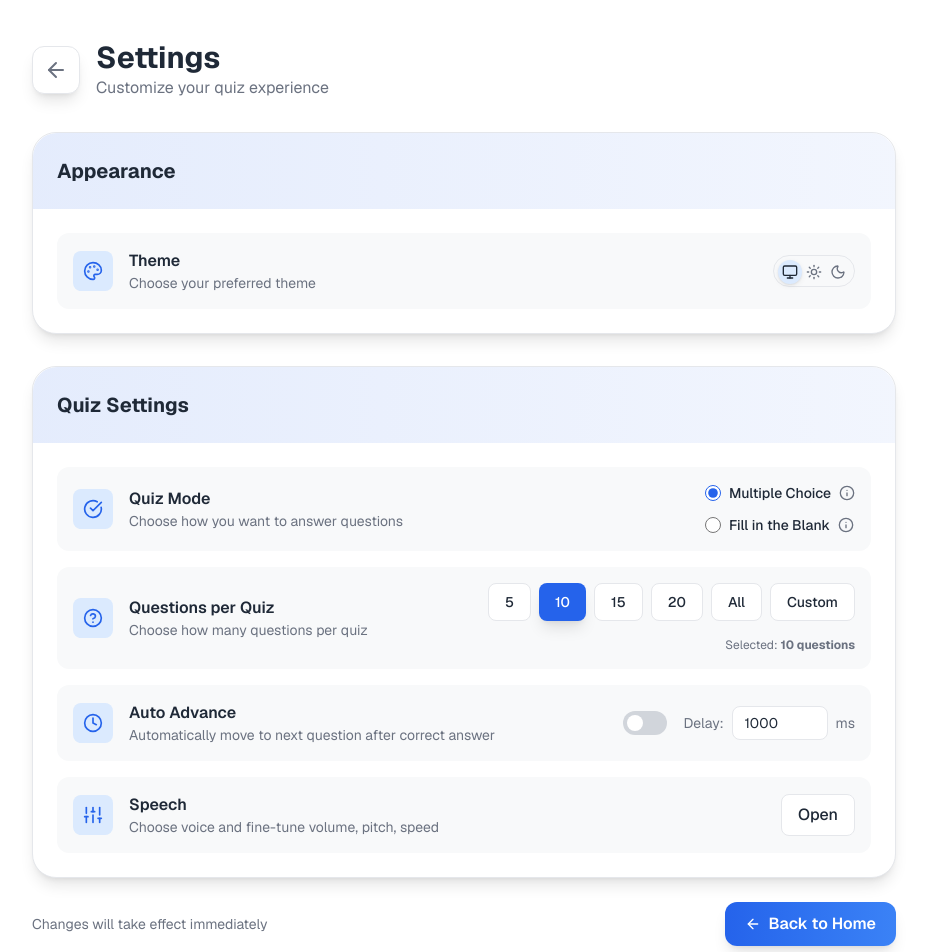
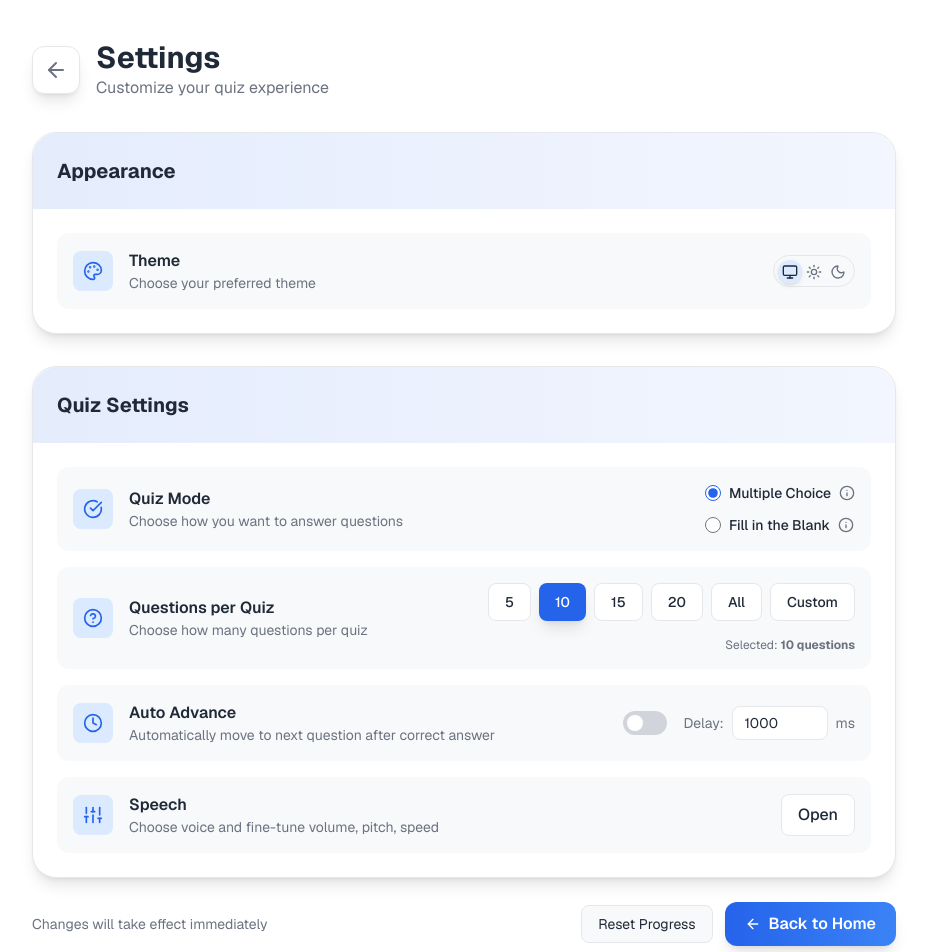
Before and after one commit to shoaibnigamshaik/quickfrench, a Next.js app: page /settings in a window 1280 px wide. Shown: the top 952 px of the page, without its empty margins (176-1103 px from the left). Built offline with nearby package versions, Linux system fonts and the light colour scheme.

Commit message:
Added progress feature

```diff
--- a/src/app/settings/page.tsx
+++ b/src/app/settings/page.tsx
@@ -13,6 +13,7 @@ import {
   Sliders,
 } from "lucide-react";
 import { ThemeSwitcher } from "@/components/ui/ThemeSwitcher";
+import { resetProgress } from "@/lib/progress";
 
 interface SettingItem {
   icon: LucideIcon;
@@ -830,6 +831,24 @@ const SettingsPage = () => {
           >
             Changes will take effect immediately
           </span>
+          <div className="flex items-center gap-3">
+            <button
+              onClick={() => {
+                if (
+                  confirm("Reset all learning progress? This cannot be undone.")
+                ) {
+                  resetProgress();
+                }
+              }}
+              className="inline-flex items-center px-4 py-2 rounded-lg border text-sm"
+              style={{
+                backgroundColor: "var(--muted)",
+                color: "var(--foreground)",
+                borderColor: "var(--border)",
+              }}
+            >
+              Reset Progress
+            </button>
             <Link
               href="/"
               className="inline-flex items-center px-5 py-2.5 bg-gradient-to-r from-[var(--cta-grad-from)] to-[var(--cta-grad-to)] text-white rounded-xl font-semibold transition-all duration-200 transform hover:scale-105 shadow-lg"
@@ -837,6 +856,7 @@ const SettingsPage = () => {
               <ArrowLeft className="mr-2 h-4 w-4" />
               Back to Home
             </Link>
+          </div>
         </div>
       </div>
 
--- a/src/components/QuizGame.tsx
+++ b/src/components/QuizGame.tsx
@@ -186,7 +186,9 @@ export const QuizGame = ({
 
       // Remove gender indicators like (m), (f), (mpl), (fpl) to avoid reading them aloud
       // First expand morphological parentheticals like "lourd(e)" -> "lourd (m) / lourde (f)"
-      const expandedForSpeech = expandGenderedParentheticalsForSpeech(text || "");
+      const expandedForSpeech = expandGenderedParentheticalsForSpeech(
+        text || "",
+      );
       const cleaned = expandedForSpeech
         // Remove plural markers only, keep (m) and (f)
         .replace(/\(\s*(?:mpl|fpl)\s*\)/gi, "")
--- a/src/hooks/useQuizState.ts
+++ b/src/hooks/useQuizState.ts
@@ -33,6 +33,7 @@ import {
   checkTypedAnswer,
   loadQuizSettings,
 } from "@/lib/quiz-utils";
+import { recordAttempt, recordSessionComplete } from "@/lib/progress";
 
 export const useQuizState = (vocabulary: VocabularyItem[], topic: string) => {
   const [quizState, setQuizState] = useState<QuizState>({
@@ -180,6 +181,20 @@ export const useQuizState = (vocabulary: VocabularyItem[], topic: string) => {
               } as WrongAnswer,
             ],
       };
+      // Persist progress (topic is from hook param; question.word is the prompt, map to FR word depending on direction)
+      try {
+        const q = prev.questions[prev.currentQuestion];
+        const frenchWord =
+          settings.translationDirection === "french-to-english"
+            ? q.word
+            : q.correct; // in EN->FR, the correct answer is the French word
+        recordAttempt({
+          topicId: topic,
+          frenchWord,
+          isCorrect,
+          direction: settings.translationDirection,
+        });
+      } catch {}
       return updated;
     });
   };
@@ -212,6 +227,20 @@ export const useQuizState = (vocabulary: VocabularyItem[], topic: string) => {
             } as WrongAnswer,
           ],
     }));
+    // Persist progress
+    try {
+      const q = quizState.questions[quizState.currentQuestion];
+      const frenchWord =
+        settings.translationDirection === "french-to-english"
+          ? q.word
+          : q.correct;
+      recordAttempt({
+        topicId: topic,
+        frenchWord,
+        isCorrect,
+        direction: settings.translationDirection,
+      });
+    } catch {}
   };
 
   const handleIDontKnow = () => {
@@ -234,6 +263,20 @@ export const useQuizState = (vocabulary: VocabularyItem[], topic: string) => {
         } as WrongAnswer,
       ],
     }));
+    // Persist as incorrect
+    try {
+      const q = quizState.questions[quizState.currentQuestion];
+      const frenchWord =
+        settings.translationDirection === "french-to-english"
+          ? q.word
+          : q.correct;
+      recordAttempt({
+        topicId: topic,
+        frenchWord,
+        isCorrect: false,
+        direction: settings.translationDirection,
+      });
+    } catch {}
   };
 
   const nextQuestion = () => {
@@ -247,6 +290,10 @@ export const useQuizState = (vocabulary: VocabularyItem[], topic: string) => {
       }));
     } else {
       setQuizState((prev) => ({ ...prev, quizComplete: true }));
+      // Mark session complete
+      try {
+        recordSessionComplete({ topicId: topic });
+      } catch {}
     }
   };
 
--- /dev/null
+++ b/src/lib/progress.ts
@@ -0,0 +1,209 @@
+// Client-side progress tracking for QuickFrench
+// Stores aggregated stats per word and per topic in localStorage.
+
+import type { TranslationDirection } from "@/types/quiz";
+
+const LS_KEY = "quickfrench:progress:v1" as const;
+export const PROGRESS_EVENT = "quickfrench:progressUpdated" as const;
+
+type DirKey = "fr→en" | "en→fr";
+
+export interface WordStats {
+  attempts: number;
+  correct: number;
+  consecCorrect: number;
+  learned?: boolean;
+  mastered?: boolean;
+  firstSeenAt: number;
+  lastSeenAt: number;
+  lastResult?: "correct" | "wrong";
+  topicId: string;
+  byDirection?: Partial<Record<DirKey, { attempts: number; correct: number }>>;
+}
+
+export interface TopicStats {
+  attempts: number;
+  correct: number;
+  learnedCount: number;
+  masteredCount: number;
+}
+
+export interface ProgressState {
+  version: 1;
+  totals: {
+    attempts: number;
+    correct: number;
+    sessionsCompleted: number;
+    firstSeenAt?: number;
+    lastSeenAt?: number;
+  };
+  topics: Record<string, TopicStats>;
+  words: Record<string, WordStats>;
+}
+
+const LEARNED_CORRECTS = 3;
+const MASTERED_CONSEC = 3;
+
+const now = () => Date.now();
+
+const emitUpdate = () => {
+  try {
+    window.dispatchEvent?.(new Event(PROGRESS_EVENT));
+  } catch {}
+};
+
+export const normalizeFrench = (text: string): string => {
+  return (
+    (text || "")
+      .toLowerCase()
+      .trim()
+      // Remove gender markers like (m), (f), (mpl), (fpl)
+      .replace(/\(\s*(?:m|f|mpl|fpl)\s*\)/gi, "")
+      // Also strip standalone tokens mpl/fpl if present
+      .replace(/\b(?:mpl|fpl)\b/gi, "")
+      .normalize("NFD")
+      .replace(/[\u0300-\u036f]/g, "")
+      .replace(/\s*\/\s*/g, " ")
+      .replace(/\s{2,}/g, " ")
+      .trim()
+  );
+};
+
+const load = (): ProgressState => {
+  if (typeof window === "undefined") {
+    // SSR-safe default
+    return {
+      version: 1,
+      totals: { attempts: 0, correct: 0, sessionsCompleted: 0 },
+      topics: {},
+      words: {},
+    };
+  }
+  try {
+    const raw = localStorage.getItem(LS_KEY);
+    if (!raw) throw new Error("no progress");
+    const parsed = JSON.parse(raw) as ProgressState;
+    if (!parsed || parsed.version !== 1) throw new Error("bad version");
+    return parsed;
+  } catch {
+    return {
+      version: 1,
+      totals: { attempts: 0, correct: 0, sessionsCompleted: 0 },
+      topics: {},
+      words: {},
+    };
+  }
+};
+
+const save = (state: ProgressState) => {
+  try {
+    localStorage.setItem(LS_KEY, JSON.stringify(state));
+  } catch {}
+};
+
+export const getProgress = (): ProgressState => load();
+
+export const resetProgress = () => {
+  try {
+    localStorage.removeItem(LS_KEY);
+  } catch {}
+  emitUpdate();
+};
+
+export const recordAttempt = (args: {
+  topicId: string;
+  frenchWord: string;
+  isCorrect: boolean;
+  direction: TranslationDirection;
+}) => {
+  const dir: DirKey =
+    args.direction === "french-to-english" ? "fr→en" : "en→fr";
+  const frenchKey = normalizeFrench(args.frenchWord);
+  if (!frenchKey || !args.topicId) return;
+
+  const key = `${args.topicId}::${frenchKey}`;
+  const state = load();
+  const t = now();
+
+  // Init containers
+  state.totals.firstSeenAt ||= t;
+  state.totals.lastSeenAt = t;
+  state.topics[args.topicId] ||= {
+    attempts: 0,
+    correct: 0,
+    learnedCount: 0,
+    masteredCount: 0,
+  };
+
+  const topicStats = state.topics[args.topicId];
+  let word = state.words[key];
+  if (!word) {
+    word = state.words[key] = {
+      attempts: 0,
+      correct: 0,
+      consecCorrect: 0,
+      firstSeenAt: t,
+      lastSeenAt: t,
+      topicId: args.topicId,
+      byDirection: {},
+    };
+  }
+
+  // Update counts
+  state.totals.attempts += 1;
+  topicStats.attempts += 1;
+  word.attempts += 1;
+  word.lastSeenAt = t;
+  word.lastResult = args.isCorrect ? "correct" : "wrong";
+
+  // Per-direction
+  const dirStats = (word.byDirection![dir] ||= { attempts: 0, correct: 0 });
+  dirStats.attempts += 1;
+
+  // Correctness and streaks
+  if (args.isCorrect) {
+    state.totals.correct += 1;
+    topicStats.correct += 1;
+    word.correct += 1;
+    dirStats.correct += 1;
+    word.consecCorrect += 1;
+  } else {
+    word.consecCorrect = 0;
+  }
+
+  // Learned transition
+  if (!word.learned && word.correct >= LEARNED_CORRECTS) {
+    word.learned = true;
+    topicStats.learnedCount += 1;
+  }
+
+  // Mastered transition
+  if (!word.mastered && word.consecCorrect >= MASTERED_CONSEC) {
+    word.mastered = true;
+    topicStats.masteredCount += 1;
+  }
+
+  save(state);
+  emitUpdate();
+};
+
+export const recordSessionComplete = (args: { topicId: string }) => {
+  const state = load();
+  state.totals.sessionsCompleted += 1;
+  state.totals.lastSeenAt = now();
+  // Touch topic bucket to ensure it exists
+  state.topics[args.topicId] ||= {
+    attempts: 0,
+    correct: 0,
+    learnedCount: 0,
+    masteredCount: 0,
+  };
+  save(state);
+  emitUpdate();
+};
+
+export const getTopicProgress = (topicId: string) => {
+  const p = load();
+  const t = p.topics[topicId];
+  return t || { attempts: 0, correct: 0, learnedCount: 0, masteredCount: 0 };
+};
--- a/src/lib/quiz-utils.ts
+++ b/src/lib/quiz-utils.ts
@@ -171,7 +171,7 @@ export const checkTypedAnswer = (correct: string, typed: string): boolean => {
   // - Entire string separated by '/', ',', '|', or ' or '
   // - Parenthetical alternatives like "(corridor / hallway)"
   const extractAlternatives = (text: string): string[] => {
-  const alts: string[] = [];
+    const alts: string[] = [];
 
     // Collect parenthetical content
     const parenMatches = Array.from(text.matchAll(/\(([^)]*)\)/g));
```
Also changed, not shown: src/components/TopicSelector.tsx (+39 -3 lines), 1 other file (tests, documents, lock files or other folders). Lines whose indentation alone changed are shown as unchanged.
